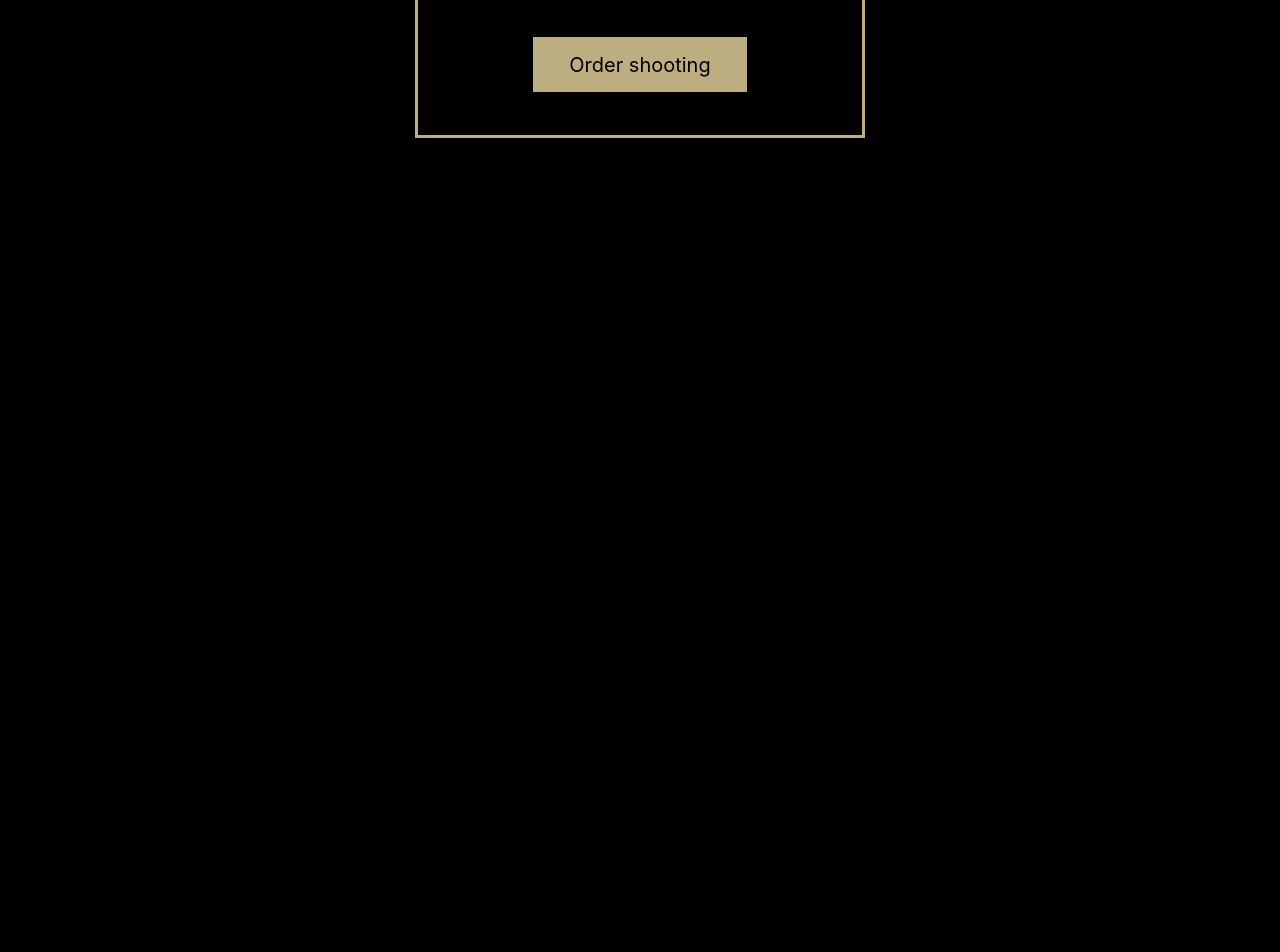
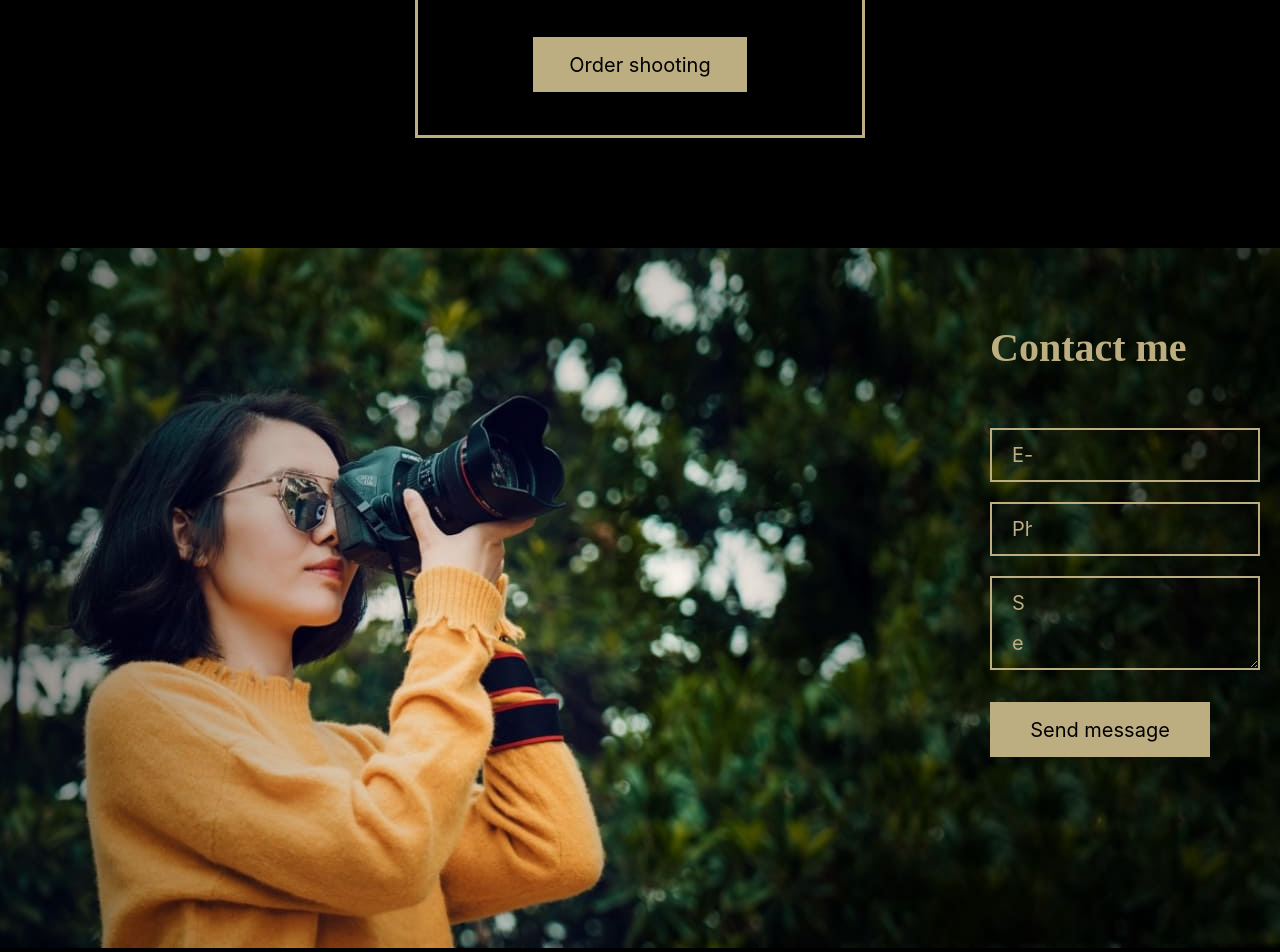
Before and after one commit to inalitvinka/portfolio, a website: page src/index.pug in a window 1280 px wide. Shown: the part 4872-5824 px from the top of the page. Before the commit the page ends 5120 px from the top, so only its background shows below. Drawn offline with nearby package versions, Linux system fonts and the light colour scheme; files that its build step writes are made by us from their sources; a web font is replaced by a local one.

Commit message:
feat: add contacts

```diff
--- /dev/null
+++ b/src/assets/styles/sections/_contacts.scss
@@ -0,0 +1,82 @@
+@import "../util/var";
+@import "../util/mixins";
+
+
+//CONTACTS
+.contacts {
+    max-width: 144rem;
+    width: 100%;
+    height: 70rem;
+    background: url('../images/contact.jpg');
+    background-repeat: no-repeat;
+    background-position: center 0;
+    background-size: cover;
+    object-fit: cover;
+
+    &-wrapper {
+        display: flex;
+        justify-content: flex-end;
+        padding: 6rem 0 19.5rem 97rem;
+    }
+    &-title {
+        @include fontTitle;
+        margin-bottom: 4rem;
+        text-align: start;
+    }
+
+}
+.form {
+
+    &-field {
+        max-width: 45rem;
+        width: 100%;
+        background-color: transparent;
+        border: solid .2rem $c-gold;
+        padding: .5rem 22.6rem .5rem 2rem;
+        font-family: inherit;
+        font-style: normal;
+        font-weight: normal;
+        font-size: 2rem;
+        line-height: 200%;
+        color: $c-gold;
+
+        &::placeholder {
+            font-style: normal;
+            font-weight: normal;
+            font-size: 2rem;
+            line-height: 200%;
+            color: $c-gold;
+        }
+
+    }
+    &-input + &-input {
+        margin-top: 2rem;
+    }
+    &-button {
+        margin-top: 3rem;
+    }
+    &-btn {
+        font-family: inherit;
+        font-style: normal;
+        font-weight: normal;
+        font-size: 2rem;
+        line-height: 200%;
+        text-align: center;
+        color: $bgColor;
+        padding: .8rem 3rem .7rem 3rem;
+        max-width: 22rem;
+        width: 100%;
+        background: $c-gold;
+        border: none;
+        cursor: pointer;
+
+        &:hover {
+            background-color: $hvrColor;
+            color: $c-white;
+        }
+        &:focus {
+            outline: none;
+            box-shadow: 0 0 0 .1rem $fcsColor;
+        }
+    }
+}
--- a/src/assets/styles/styles.scss
+++ b/src/assets/styles/styles.scss
@@ -8,5 +8,6 @@
 @import "sections/portfolio";
 @import "sections/video";
 @import "sections/price";
+@import "sections/contacts";
 //другие секции
 @import "sections/footer";
--- /dev/null
+++ b/src/components/contacts.pug
@@ -0,0 +1,13 @@
+//CONTACTS
+section.contacts.container
+  #contacts.contacts-wrapper
+    form.form(method='get' action='#')
+      h2.contacts-title Contact me
+      .form-input
+        input.form-field(type='email' placeholder='E-mail')
+      .form-input
+        input.form-field(type='tel' placeholder='Phone')
+      .form-input
+        textarea.form-field(name='message' cols='1' rows='2' placeholder='Send message')
+      .form-button
+        button.form-btn(type='submit') Send message
--- a/src/index.pug
+++ b/src/index.pug
@@ -12,4 +12,5 @@ body
   include components/portfolio
   include components/video
   include components/price
+  include components/contacts
   script(src="scripts/index.js")
```
